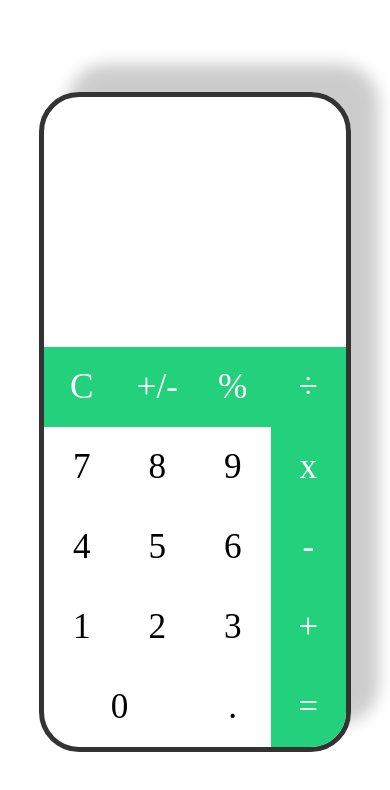
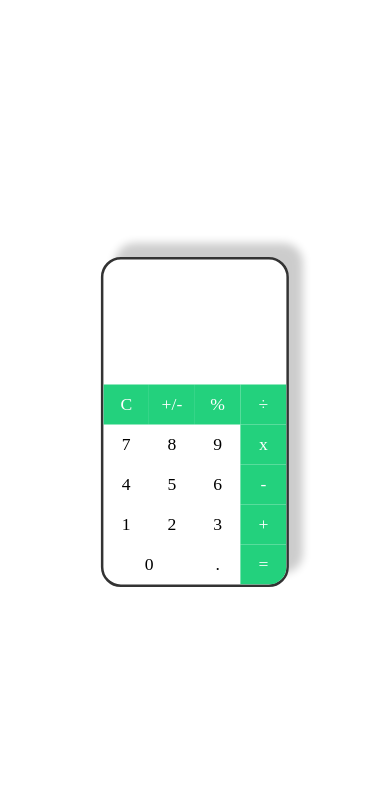
Before and after one commit to Keegs-Fontaine/Vanilla-JS-Calculator, a website built with Vite: page index.html in a window 390 px wide. Built offline with nearby package versions, Linux system fonts and the light colour scheme.

Commit message:
Fixed mobile styling issue

```diff
--- a/js/calculator.js
+++ b/js/calculator.js
@@ -13,6 +13,10 @@ function clear() {
 }
 
 function operation(txt) {
+  if (topScreen.innerText !== "") {
+    equals();
+  }
+
   topScreen.innerText = bottomScreen.innerText + " " + txt;
   bottomScreen.innerText = "";
 }
--- a/scss/style.scss
+++ b/scss/style.scss
@@ -10,8 +10,7 @@ body {
 }
 
 .calculator {
-  width: 80vw;
-  max-width: 23.475rem;
+  width: 23.475rem;
   border: 0.35rem solid #333;
   box-shadow: 1.75rem -1.75rem 1rem rgba(0, 0, 0, 0.2);
   border-radius: 2.5rem;
@@ -77,4 +76,8 @@ body {
   .zero {
     grid-column: span 2;
   }
+
+  @media screen and (max-width: 400px) {
+    transform: scale(0.5) !important;
+  }
 }
```
Also changed, not shown: css/style.css, 1 other file.
